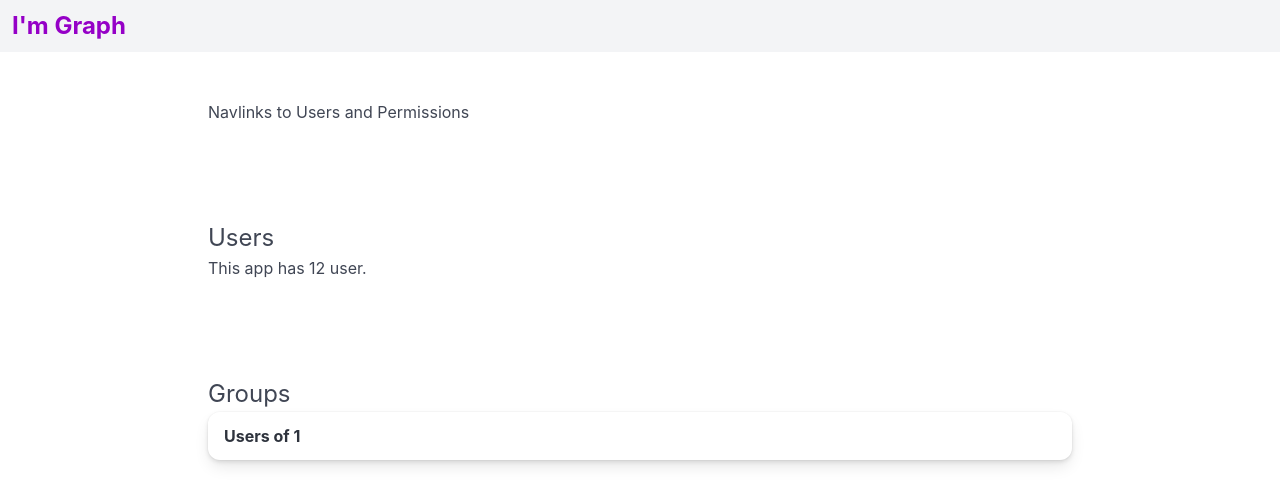
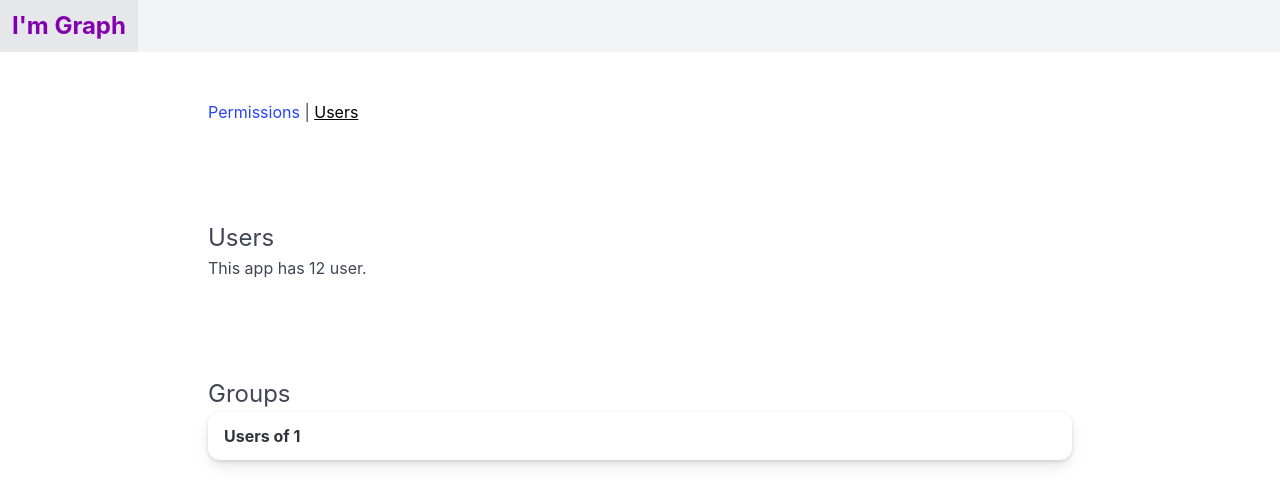
Before and after one commit to mDeisen/ETHCannes2025, a Next.js app in the folder webapp/: page /apps/1/users in a window 1280 px wide. Shown: the top 504 px of the page. Built offline with nearby package versions, Linux system fonts and the light colour scheme.

Commit message:
Add navlinks

```diff
--- a/webapp/src/app/apps/[appId]/layout.tsx
+++ b/webapp/src/app/apps/[appId]/layout.tsx
@@ -1,14 +1,19 @@
+"use client"
+import Navlink from "@/components/Navlink";
+import { useParams } from "next/navigation";
 
 export default function AppsLayout({
   children,
 }: Readonly<{
   children: React.ReactNode;
 }>) {
+  const { appId } = useParams();
+
   return (
     <>
      <div className="container is-max-desktop">
         <section className="section">
-          Navlinks to Users and Permissions
+          <Navlink href={`/apps/${appId}/permissions`}>Permissions</Navlink> | <Navlink href={`/apps/${appId}/users`}>Users</Navlink>
         </section>
       </div>
       <div>
--- /dev/null
+++ b/webapp/src/components/Navlink.tsx
@@ -0,0 +1,15 @@
+"use client"
+import { type FC, PropsWithChildren } from "react"
+import cx from "classnames"
+import Link from "next/link"
+import { usePathname } from "next/navigation"
+
+const Navlink: FC<PropsWithChildren<{href: string, classname?: string}>> = ({href, children, classname}) => {
+    const pathname = usePathname()
+
+    return <Link href={href} className={cx(classname ?? "", "navlink", {"is-active": pathname === href})}>
+        {children}
+    </Link>
+}
+
+export default Navlink;
--- /dev/null
+++ b/webapp/src/styles/elements.scss
@@ -0,0 +1,6 @@
+a.navlink {
+    &.is-active {
+        color: black;
+        text-decoration-line: underline;
+    }
+}
--- a/webapp/src/styles/index.scss
+++ b/webapp/src/styles/index.scss
@@ -1 +1,2 @@
 @forward "./settings.scss";
+@forward "./elements.scss";
```
Also changed, not shown: webapp/src/styles/settings.scss (line endings or trailing spaces).
